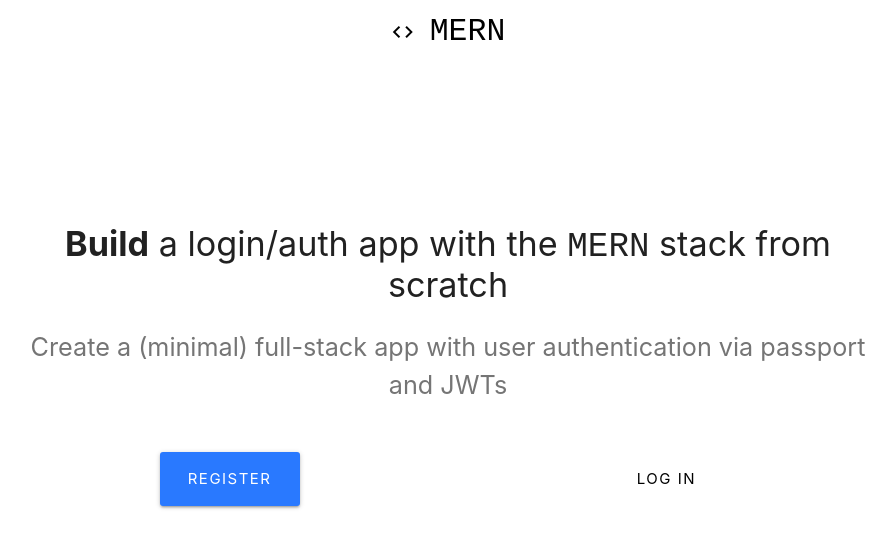
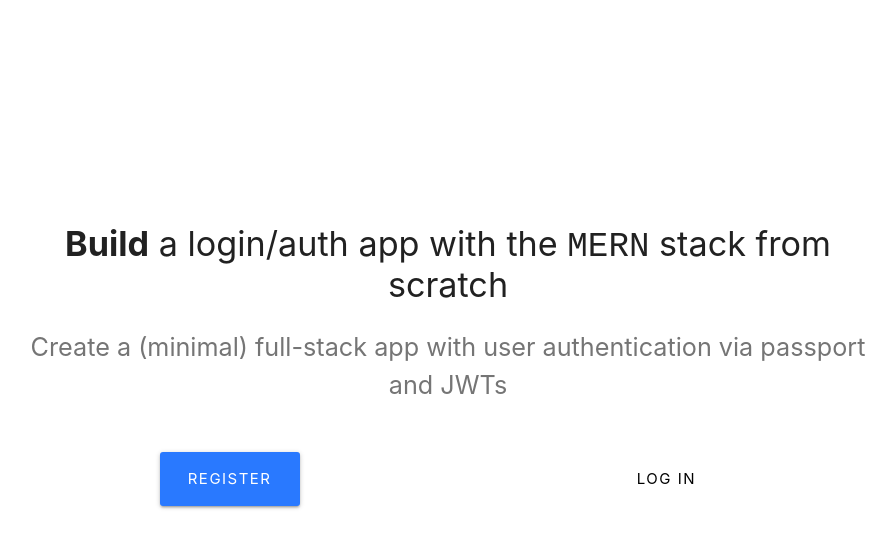
Before and after one commit to jaypsl/login-auth, a React (Create React App) app in the folder client/: page / in a window 1280 px wide. Shown: the top 548 px of the page, without its empty margins (192-1088 px from the left). Built offline with nearby package versions, Linux system fonts and the light colour scheme.

Commit message:
remove logo

```diff
--- a/client/src/components/layout/Navbar.js
+++ b/client/src/components/layout/Navbar.js
@@ -5,18 +5,7 @@ class Navbar extends Component {
     return (
       <div className="navbar-fixed">
         <nav className="z-depth-0">
-          <div className="nav-wrapper white">
-            <Link
-              to="/"
-              style={{
-                fontFamily: "monospace",
-              }}
-              className="col s5 brand-logo center black-text"
-            >
-              <i className="material-icons">code</i>
-              MERN
-            </Link>
-          </div>
+          <div className="nav-wrapper white"></div>
         </nav>
       </div>
     );
```
